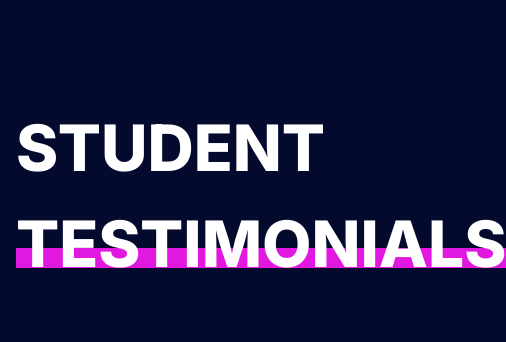
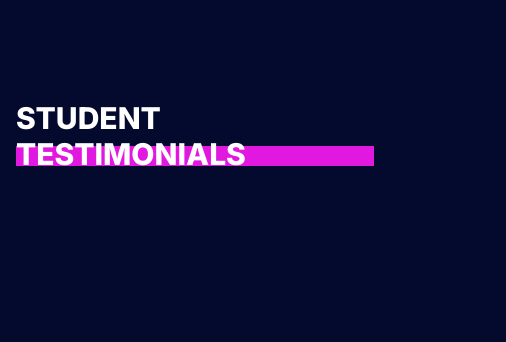
Before and after one commit to arfat-xyz/victoria-college-landing-page, a Next.js app: page / in a window 390 px wide. Shown: the part 5474-5816 px from the top of the page, 506 px wide, since content can reach past the window. Built offline with nearby package versions, Linux system fonts and the light colour scheme.

Commit message:
feat(responsive update): responsive update
Responsive update

```diff
--- a/src/features/home/components/StudentTestimonials.tsx
+++ b/src/features/home/components/StudentTestimonials.tsx
@@ -38,7 +38,7 @@ const StudentTestimonials = () => {
     <div className="mt-10 md:mt-50">
       <div className="mx-auto p-4 lg:w-9/10 lg:p-0">
         <div className="relative z-0 mt-7.5 flex md:w-1/5">
-          <p className="relative z-10 inline-block text-[64px] font-extrabold text-white uppercase before:absolute before:bottom-6 before:left-0 before:z-[-1] before:h-[20px] before:w-full before:bg-[#e018e0]">
+          <p className="md: relative z-10 inline-block text-3xl font-extrabold text-white uppercase before:absolute before:bottom-1.5 before:left-0 before:z-[-1] before:h-[20px] before:w-full before:bg-[#e018e0] md:text-4xl lg:text-[64px] lg:before:bottom-6">
             Student Testimonials
           </p>
         </div>
```
